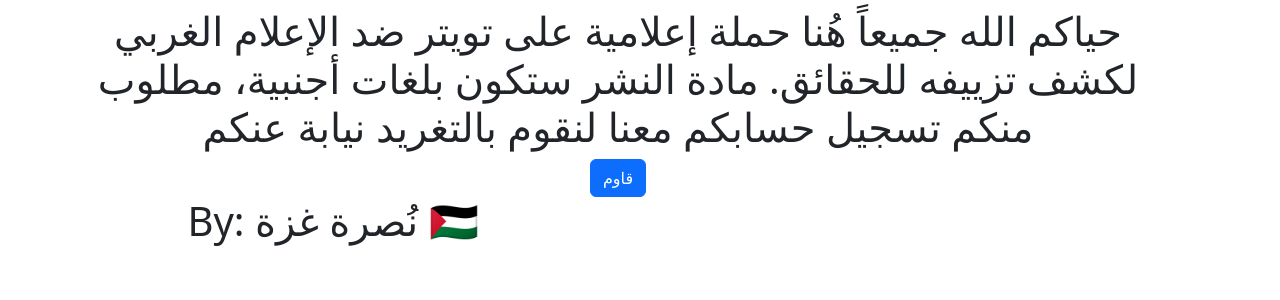
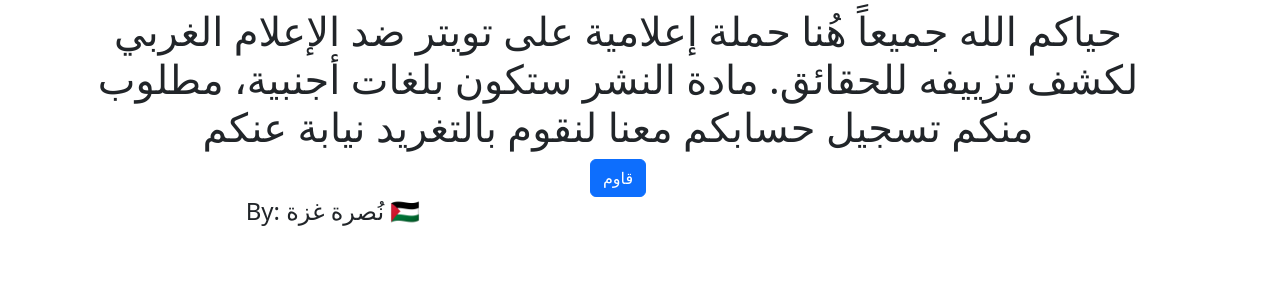
Before and after one commit to Stand-With-Palestine/CrowdTweet, a Django app: page /home/ in a window 1280 px wide. Shown: the part 145-445 px from the top of the page. Run offline with Django 4.2, Linux system fonts and the light colour scheme; some libraries are stand-ins or nearby versions.

Commit message:
change font style

```diff
--- a/apps/templates/footer.html
+++ b/apps/templates/footer.html
@@ -1,3 +1,3 @@
 <div class="col-md-6">
-    <h1 class="text-center">By: نُصرة غزة 🇵🇸  </h1>
+    <h4 class="text-center">By: نُصرة غزة 🇵🇸  </h4>
 </div>
```
